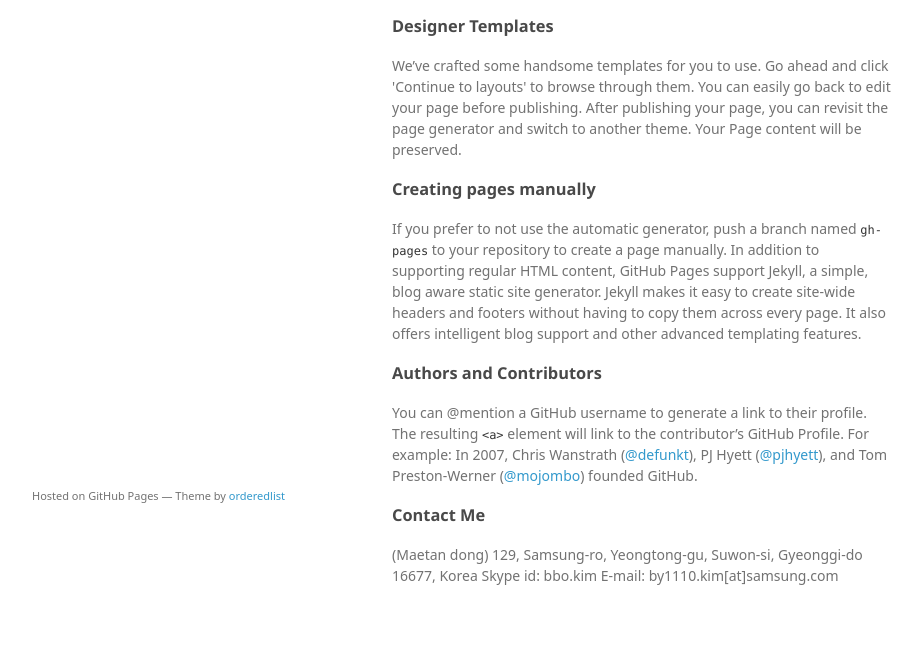
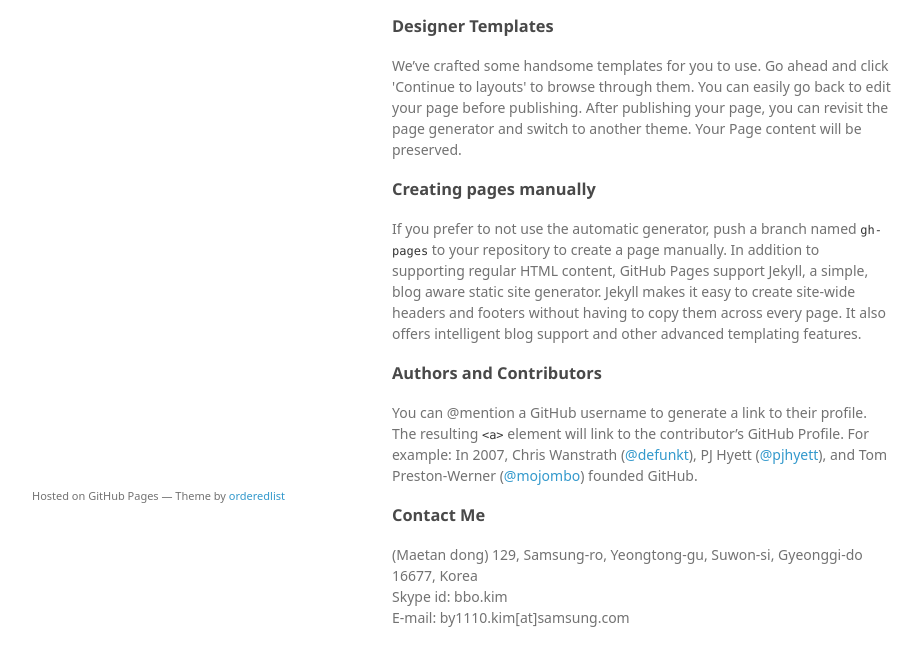
Before and after one commit to bykimpage/bykimpage.github.com, a plain HTML site: page index.html in a window 1280 px wide. Shown: the part 225-890 px from the top of the page, without its empty margins (178-1100 px from the left). Drawn offline with Linux system fonts and the light colour scheme; a web font is replaced by a local one.

```diff
--- a/index.html
+++ b/index.html
@@ -46,9 +46,9 @@
 <h3>
 <a id="contact-me" class="anchor" href="#contact-me" aria-hidden="true"><span aria-hidden="true" class="octicon octicon-link"></span></a>Contact Me</h3>
 
-<p>(Maetan dong) 129, Samsung-ro, Yeongtong-gu, Suwon-si, Gyeonggi-do 16677, Korea
-Skype id: bbo.kim
-E-mail: by1110.kim[at]samsung.com</p>
+<p>(Maetan dong) 129, Samsung-ro, Yeongtong-gu, Suwon-si, Gyeonggi-do 16677, Korea<br>
+Skype id: bbo.kim<br>
+E-mail: by1110.kim[at]samsung.com  </p>
       </section>
       <footer>
         <p><small>Hosted on GitHub Pages &mdash; Theme by <a href="https://github.com/orderedlist">orderedlist</a></small></p>
```
Also changed, not shown: params.json (+1 -1 lines).
